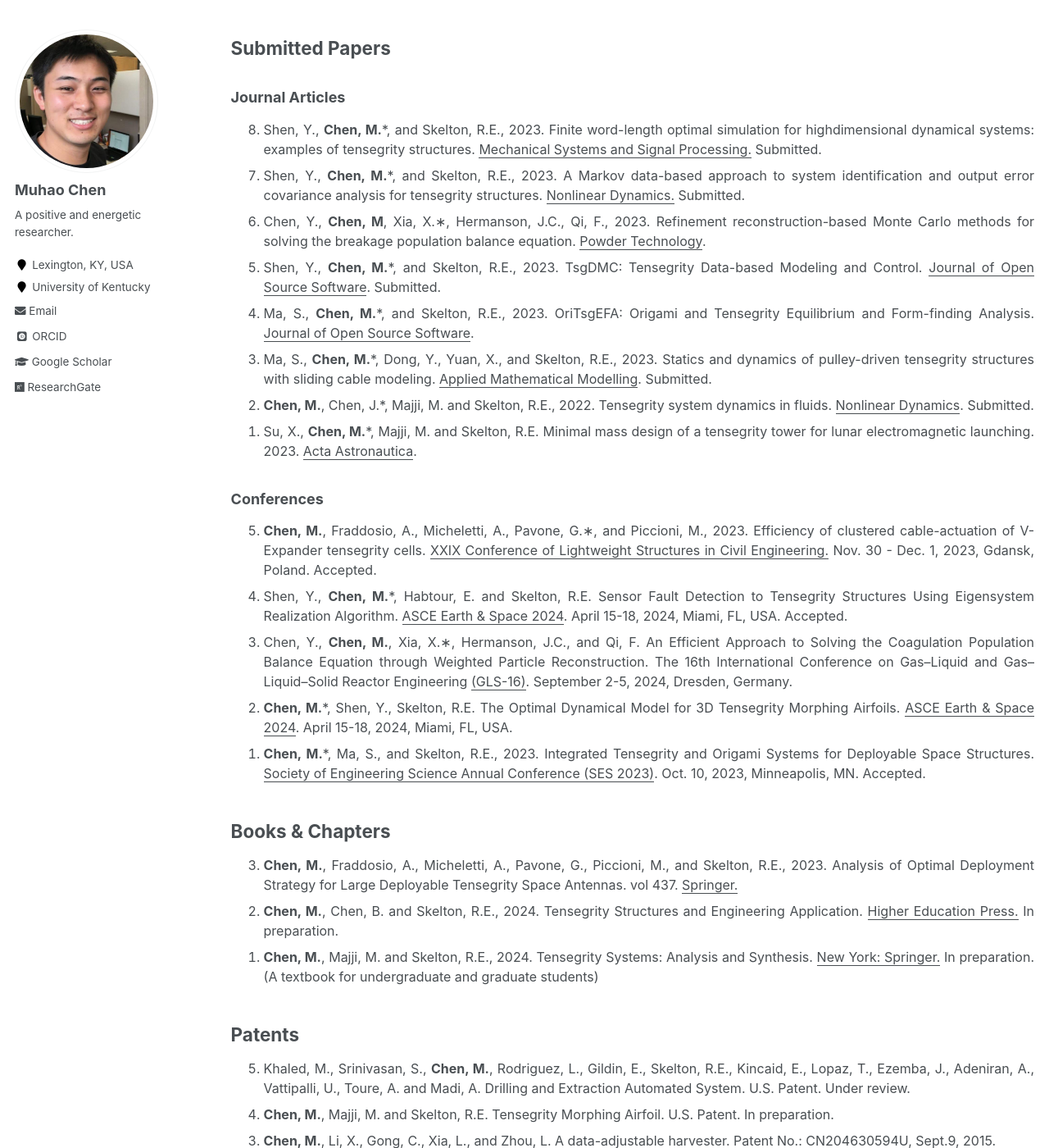
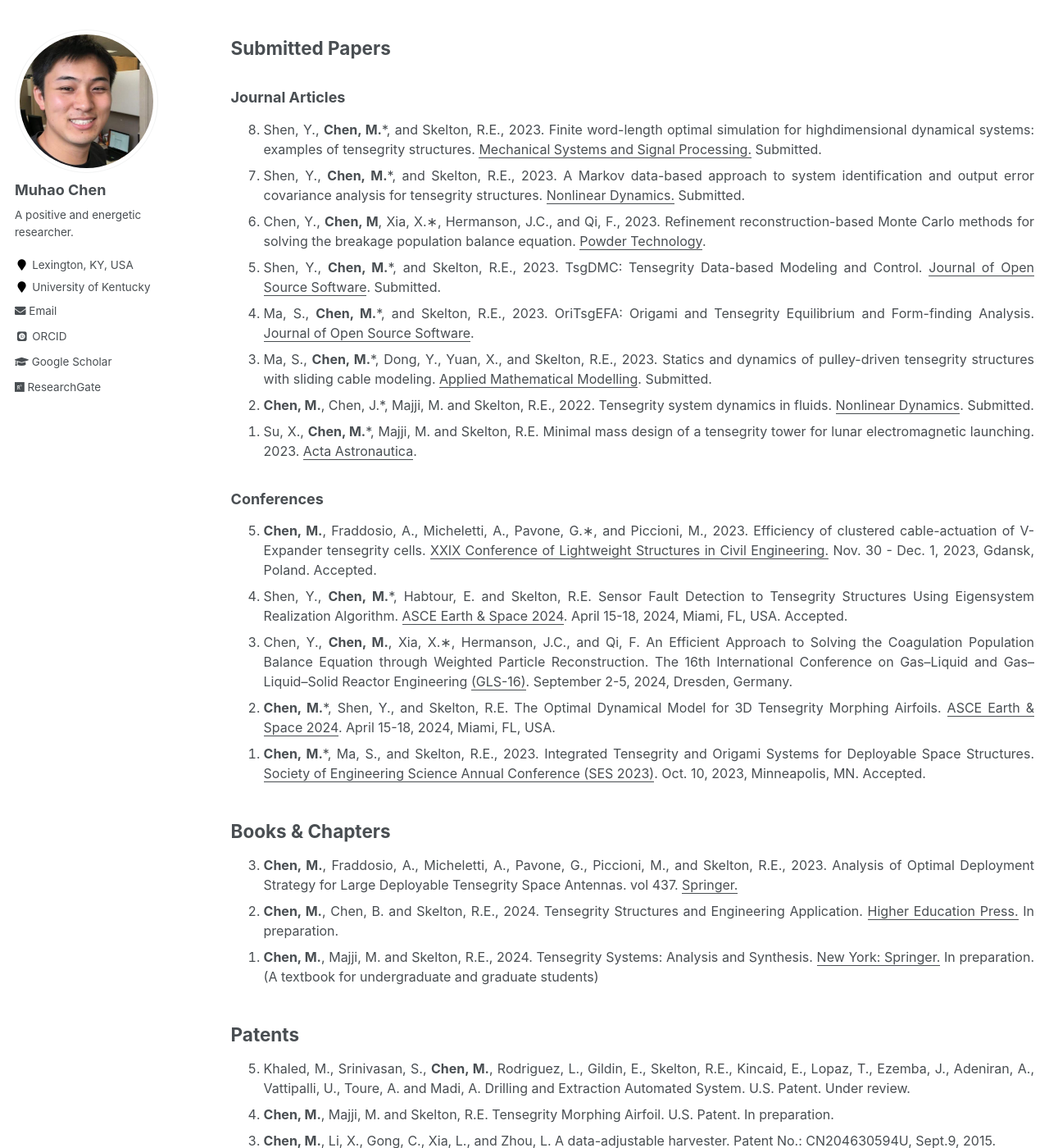
Before and after one commit to Muhao-Chen/muhao-chen.github.io, a Jekyll site: the page built from _pages/publication.md, in a window 1280 px wide and 1400 px high, scrolled down 2866 px. Shown: the whole window at 82% size. Built offline with Jekyll 4.4.1, drawn with Linux system fonts in a browser that asks for light colours; some web fonts are replaced.

Commit message:
Update publication.md

```diff
--- a/_pages/publication.md
+++ b/_pages/publication.md
@@ -71,7 +71,7 @@ toc: true
 <li>Shen, Y., <strong>Chen, M.</strong>*, and Skelton, R.E., 2023. Finite word-length optimal simulation for highdimensional dynamical systems: examples of tensegrity structures. <u>Mechanical Systems and Signal Processing.</u> Submitted.</li>
 <li>Shen, Y., <strong>Chen, M.</strong>*, and Skelton, R.E., 2023. A Markov data-based approach to system identification and output error covariance analysis for tensegrity structures. <u>Nonlinear Dynamics.</u> Submitted.</li>
 <!-- <li> <strong>Chen, M.</strong>*, and Skelton, R.E., 2022. Mass efficient Double-Helix Tensegrity for underwater, land, air, and space applications. <u>Computer Methods in Applied Mechanics and Engineering</u>.-->
-<li> Chen, Y., <strong>Chen, M</strong>, Xia, X.∗, Hermanson, J.C., Qi, F., 2023. Refinement reconstruction-based Monte Carlo methods for solving the breakage population balance equation. <u>Powder Technology</u>. </li>
+<li> Chen, Y., <strong>Chen, M</strong>, Xia, X.∗, Hermanson, J.C., and Qi, F., 2023. Refinement reconstruction-based Monte Carlo methods for solving the breakage population balance equation. <u>Powder Technology</u>. </li>
 <!-- <li> <strong>Chen, M.</strong>*, Shen, Y., Majji, M. and Skelton, R.E. Integrated economic sensor/actuator selection and covariance control for tensegrity robots. 2023. <u>Automatica</u>. </li> -->
 <!-- <li>Bai, M., <strong>Chen, M</strong>*, and Skelton, R.E., 2023. Lightweight Design of Tensegrity Michell Truss subject to Cantilever Loads. <u>Computer Methods in Applied Mechanics and Engineering</u>. Submitted.<\li> -->
 <li>Shen, Y., <strong>Chen, M.</strong>*, and Skelton, R.E., 2023. TsgDMC: Tensegrity Data-based Modeling and Control. <u>Journal of Open Source Software</u>. Submitted.</li>
@@ -89,7 +89,7 @@ toc: true
 <li><strong>Chen, M.</strong>, Fraddosio, A., Micheletti, A., Pavone, G.∗, and Piccioni, M., 2023. Efficiency of clustered cable-actuation of V-Expander tensegrity cells. <u>XXIX Conference of Lightweight Structures in Civil Engineering.</u> Nov. 30 - Dec. 1, 2023, Gdansk, Poland. Accepted.</li>
 <li>Shen, Y., <strong>Chen, M.</strong>*, Habtour, E. and Skelton, R.E. Sensor Fault Detection to Tensegrity Structures Using Eigensystem Realization Algorithm. <u>ASCE Earth & Space 2024</u>.  April 15-18, 2024, Miami, FL, USA. Accepted.</li>
 <li> Chen, Y., <strong>Chen, M.</strong>, Xia, X.∗, Hermanson, J.C., and Qi, F. An Efficient Approach to Solving the Coagulation Population Balance Equation through Weighted Particle Reconstruction. The 16th International Conference on Gas–Liquid and Gas–Liquid–Solid Reactor Engineering <u>(GLS-16)</u>. September 2-5, 2024, Dresden, Germany. </li>
-<li><strong>Chen, M.</strong>*, Shen, Y., Skelton, R.E. The Optimal Dynamical Model for 3D Tensegrity Morphing Airfoils. <u>ASCE Earth & Space 2024</u>. April 15-18, 2024, Miami, FL, USA.</li>
+<li><strong>Chen, M.</strong>*, Shen, Y., and Skelton, R.E. The Optimal Dynamical Model for 3D Tensegrity Morphing Airfoils. <u>ASCE Earth & Space 2024</u>. April 15-18, 2024, Miami, FL, USA.</li>
 <li><strong>Chen, M.</strong>*, Ma, S., and Skelton, R.E., 2023. Integrated Tensegrity and Origami Systems for Deployable Space Structures. <u>Society of Engineering Science Annual Conference (SES 2023)</u>. Oct. 10, 2023, Minneapolis, MN. Accepted.</li>
 <!-- <li> <strong>Chen, M.</strong>*, Shen, Y., Skelton, R.E. The Optimal Dynamical Model for High-Dimensional Aerospace Structures. <u>ASME's International Mechanical Engineering Congress & Exposition (IMECE)</u>. New Orleans, LA, USA. Oct. 29 – Nov. 2, 2023. Accepted. </li> -->
 </ol>
```
